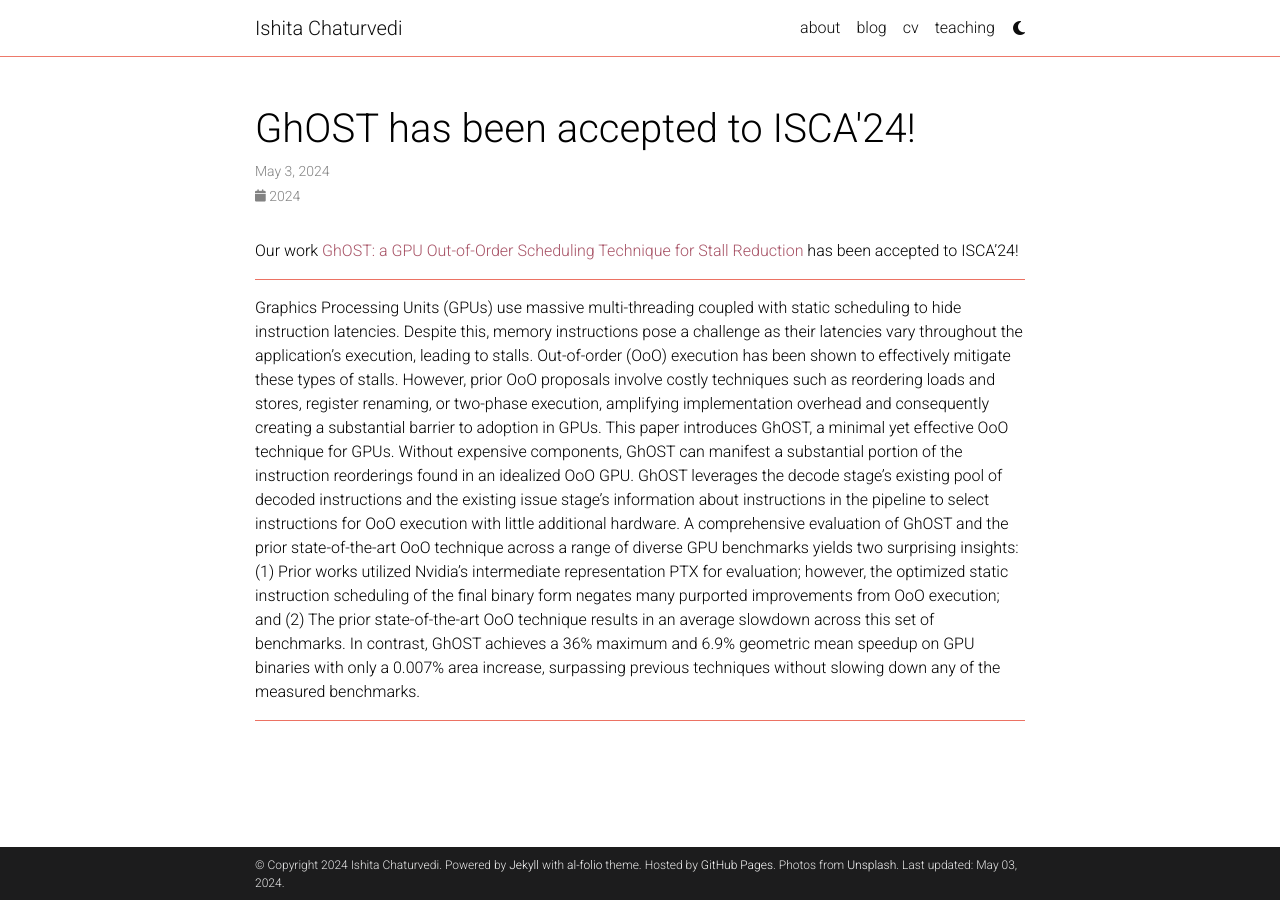
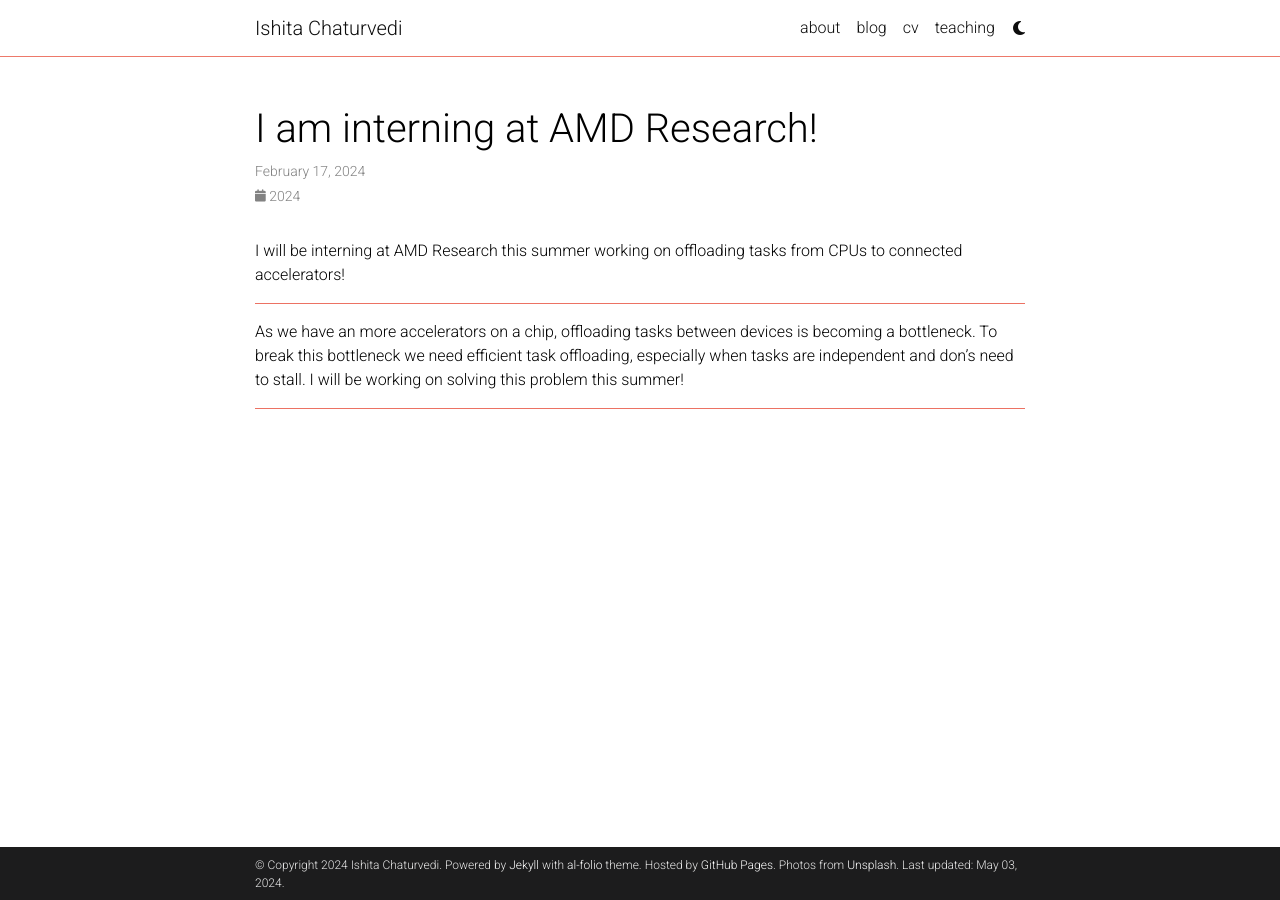
Before and after one commit to ishitachaturvedi/ishitachaturvedi.github.io, a Jekyll site: the page built from _news/announcement_GhOST_accepted.md, in a window 1280 px wide. Built offline with Jekyll 4.4.1, drawn with Linux system fonts in a browser that asks for light colours; comment, search, counter and statistics services are not loaded; a style sheet for code colours, icons or effects is not loaded.

```diff
--- a/_news/announcement_GhOST_accepted.md
+++ b/_news/announcement_GhOST_accepted.md
@@ -1,19 +1,18 @@
 ---
 layout: post
-title: GhOST has been accepted to ISCA'24!
-date: 2024-05-03 16:11:00-0400
+title: I am interning at AMD Research!
+date: 2024-02-17 16:11:00-0400
 inline: false
 related_posts: false
 ---
 
-Our work [GhOST: a GPU Out-of-Order Scheduling Technique for Stall Reduction](https://liberty.princeton.edu/Publications/isca24_ghost.pdf)  has been accepted to ISCA'24!
+I will be interning at AMD Research this summer working on offloading tasks from CPUs to connected accelerators!
 
 ***
 
-Graphics Processing Units (GPUs) use massive multi-threading coupled with static scheduling to hide instruction latencies. Despite this, memory instructions pose a challenge as their latencies vary throughout the application's execution, leading to stalls. Out-of-order (OoO) execution has been shown to effectively mitigate these types of stalls. However, prior OoO proposals involve costly techniques such as reordering loads and stores, register renaming, or two-phase execution, amplifying implementation overhead and consequently creating a substantial barrier to adoption in GPUs. This paper introduces GhOST, a minimal yet effective OoO technique for GPUs. Without expensive components, GhOST can manifest a substantial portion of the instruction reorderings found in an idealized OoO GPU. GhOST leverages the decode stage's existing pool of decoded instructions and the existing issue stage's information about instructions in the pipeline to select instructions for OoO execution with little additional hardware.
-A comprehensive evaluation of GhOST and the prior state-of-the-art OoO technique across a range of diverse GPU benchmarks yields two surprising insights:
-(1) Prior works utilized Nvidia's intermediate representation PTX for evaluation; however, the optimized static instruction scheduling of the final binary form negates many purported improvements from OoO execution; and (2) The prior state-of-the-art OoO technique results in an average slowdown across this set of benchmarks.
-In contrast, GhOST achieves a 36% maximum and 6.9% geometric mean speedup on GPU binaries with only a 0.007% area increase, surpassing previous techniques without slowing down any of the measured benchmarks.
+
+As we have an more accelerators on a chip, offloading tasks between devices is becoming a bottleneck. To break this bottleneck we need efficient task offloading, especially when tasks are independent and don's need to stall. I will be working on solving this problem this summer!
+
 
 
 ***
```
